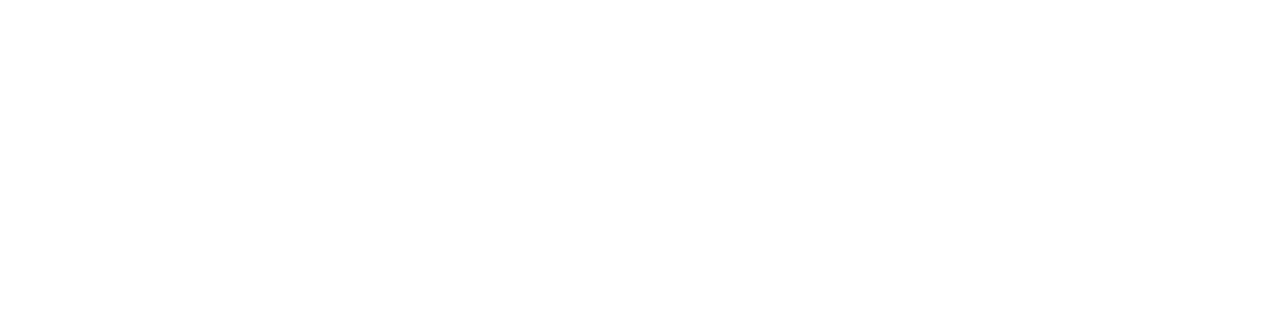
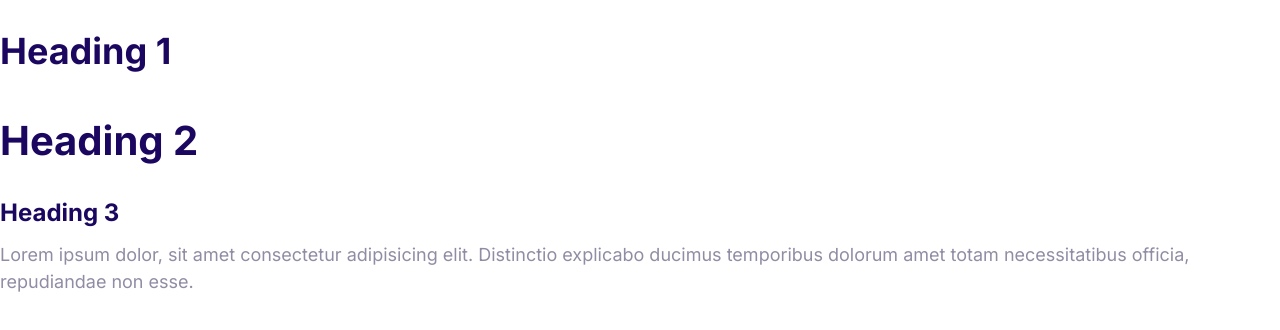
Before and after one commit to Reimi-S/moshfy-test, a plain HTML site: page project.html in a window 1280 px wide. Drawn offline with Linux system fonts and the light colour scheme.

Commit message:
determined font size

```diff
--- a/css/project1.css
+++ b/css/project1.css
@@ -5,3 +5,55 @@
   --color-headings: #1b0760;
   --color-body: #918ca4;
 }
+
+html {
+  font-size: 62.5%;
+}
+
+body {
+  font-family: Inter, Arial, Helvetica, sans-serif;
+  font-size: 2.4rem;
+  line-height: 1.5;
+  color: var(--color-body);
+}
+
+h1,
+h2,
+h3 {
+  color: var(--color-headings);
+  margin-bottom: 1rem;
+}
+
+h1 {
+  font-size: 7rem;
+}
+
+h2 {
+  font-size: 4rem;
+}
+
+h3 {
+  font-size: 3rem;
+}
+
+p {
+  margin-top: 0;
+}
+
+@media screen and (min-width: 1024px) {
+  body {
+    font-size: 1.8rem;
+  }
+
+  h1 {
+    font-size: 8rem;
+  }
+
+  h2 {
+    font-size: 4rem;
+  }
+
+  h3 {
+    font-size: 2.4rem;
+  }
+}
--- a/project.html
+++ b/project.html
@@ -4,9 +4,23 @@
     <meta charset="UTF-8" />
     <meta http-equiv="X-UA-Compatible" content="IE=edge" />
     <meta name="viewport" content="width=device-width, initial-scale=1.0" />
+    <title>Documents</title>
+    <link rel="preconnect" href="https://fonts.gstatic.com" />
+    <link
+      href="https://fonts.googleapis.com/css2?family=Inter:wght@400;700&display=swap"
+      rel="stylesheet"
+    />
     <link rel="stylesheet" href="css/project1.css" />
     <link rel="stylesheet" href="css/normalize.css" />
-    <title>Document</title>
   </head>
-  <body></body>
+  <body>
+    <h1>Heading 1</h1>
+    <h2>Heading 2</h2>
+    <h3>Heading 3</h3>
+    <p>
+      Lorem ipsum dolor, sit amet consectetur adipisicing elit. Distinctio
+      explicabo ducimus temporibus dolorum amet totam necessitatibus officia,
+      repudiandae non esse.
+    </p>
+  </body>
 </html>
```
